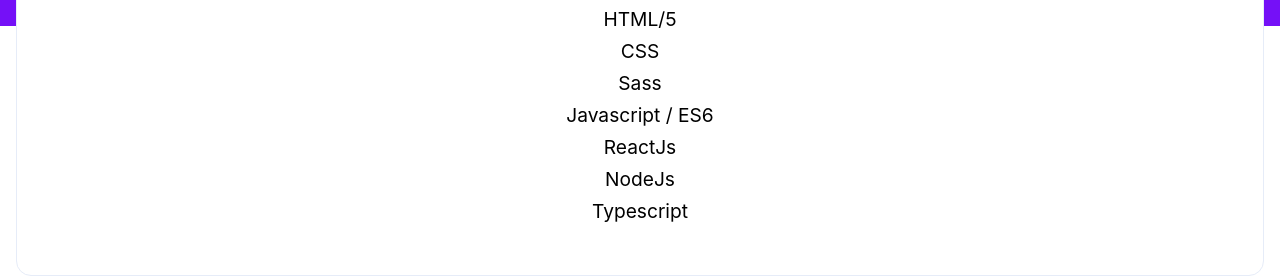
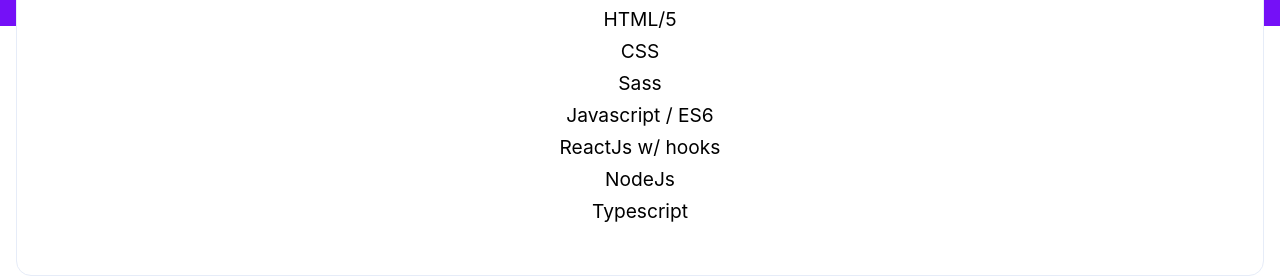
Before and after one commit to jeffagregado/portfoliov2, a Next.js app: page / in a window 1280 px wide. Shown: the part 1200-1476 px from the top of the page. Built offline with nearby package versions, Linux system fonts and the light colour scheme.

Commit message:
pages/index: edit card skills

```diff
--- a/pages/index.tsx
+++ b/pages/index.tsx
@@ -99,7 +99,7 @@
                   <li>CSS</li>
                   <li>Sass</li>
                   <li>Javascript / ES6</li>
-                  <li>ReactJs</li>
+                  <li>ReactJs w/ hooks</li>
                   <li>NodeJs</li>
                   <li>Typescript</li>
                 </ul>
```
